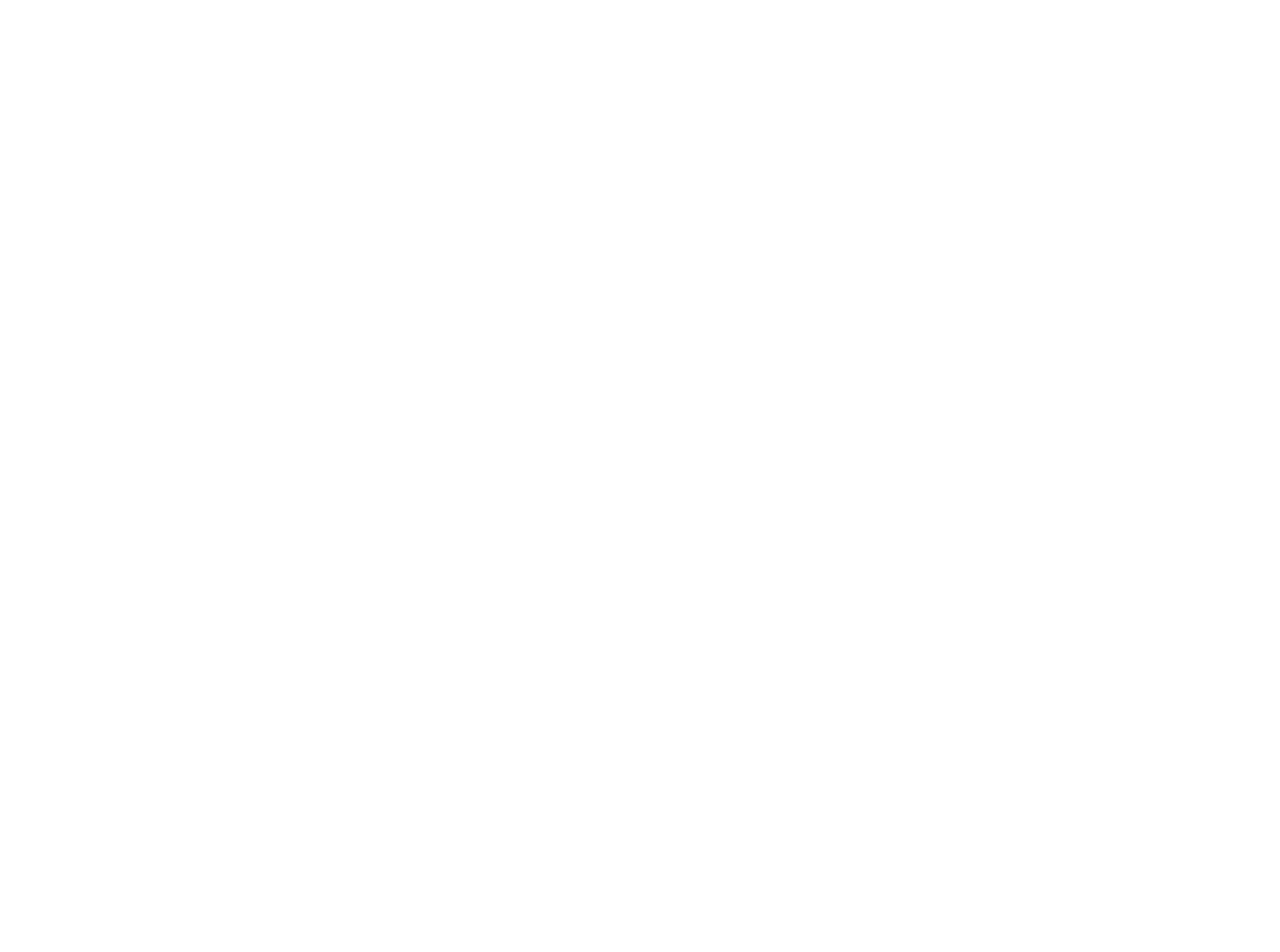
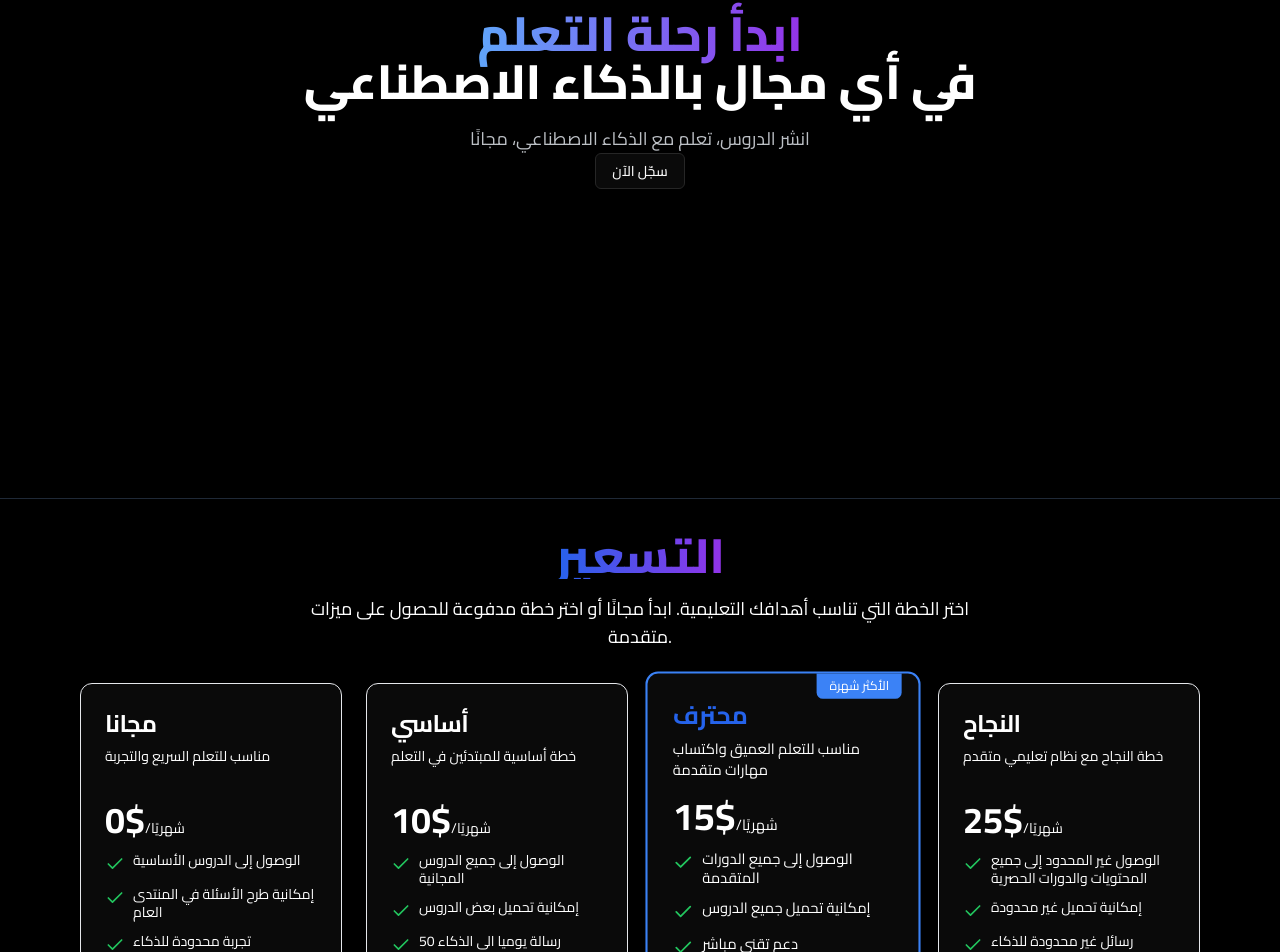
Before and after one commit to mohammed-ayoub-javascript/smartlearn, a Next.js app: page / in a window 1280 px wide. Shown: the part 301-1253 px from the top of the page. Before the commit the page ends 800 px from the top, so only its background shows below. Built offline with nearby package versions, Linux system fonts and the light colour scheme.

Commit message:
home page

```diff
--- a/src/app/(root)/page.tsx
+++ b/src/app/(root)/page.tsx
@@ -1,7 +1,16 @@
+import LandingLayout from "@/modules/landing/landing-layout";
+import Header from "@/modules/landing/ui/header";
+import Hero from "@/modules/landing/ui/hero";
+import Pricing from "@/modules/landing/ui/pricing";
+
 export default function Home() {
   return (
     <div className=" h-screen w-full">
-      تجربة
+      <LandingLayout>
+         <Header />
+         <Hero />
+         <Pricing />
+      </LandingLayout>
     </div>
   );
 }
--- a/src/app/globals.css
+++ b/src/app/globals.css
@@ -7,7 +7,7 @@ body {
 }
 
 @layer base {
-  :root {
+  .dark {
     --background: 0 0% 100%;
     --foreground: 0 0% 3.9%;
     --card: 0 0% 100%;
@@ -42,10 +42,11 @@ body {
     --sidebar-border: 220 13% 91%;
     --sidebar-ring: 217.2 91.2% 59.8%;
   }
-  .dark {
+  :root {
     --background: 0 0% 3.9%;
     --foreground: 0 0% 98%;
     --card: 0 0% 3.9%;
+    --radius: 0.5rem;
     --card-foreground: 0 0% 98%;
     --popover: 0 0% 3.9%;
     --popover-foreground: 0 0% 98%;
--- /dev/null
+++ b/src/modules/landing/landing-layout.tsx
@@ -0,0 +1,11 @@
+import React from 'react'
+
+const LandingLayout = ({children} : {children : React.ReactNode}) => {
+  return (
+    <div className=' h-full w-full'>
+        {children}
+    </div>
+  )
+}
+
+export default LandingLayout
--- /dev/null
+++ b/src/modules/landing/ui/header.tsx
@@ -0,0 +1,26 @@
+import { Button } from '@/components/ui/button';
+import { Github, User } from 'lucide-react';
+import Link from 'next/link';
+import React from 'react'
+
+const Header = () => {
+
+  return (
+<div className="w-full border-b p-3 border-white flex justify-between items-center flex-row fixed backdrop-blur-lg ">
+    <div>
+        <h1 className="font-extrabold cursor-pointer">SmartLearn</h1>
+    </div>
+    <div className="flex justify-center items-center flex-row gap-2">
+        <Button variant="outline">
+            ابدا مجانا
+        </Button>
+        <Button variant="outline">
+            <Github />
+        </Button>
+    </div>
+</div>
+
+  )
+}
+
+export default Header
--- /dev/null
+++ b/src/modules/landing/ui/hero.tsx
@@ -0,0 +1,28 @@
+import { Button } from '@/components/ui/button'
+import React from 'react'
+
+const Hero = () => {
+  return (
+<div className='h-screen flex justify-center items-center flex-col w-full border-b border-gray-800 bg-black'>
+    <h1 className='text-xl md:text-4xl lg:text-5xl font-extrabold text-white text-center px-4'>
+        <span className='bg-gradient-to-r from-blue-400 to-purple-600 bg-clip-text text-transparent'>
+            ابدأ رحلة التعلم
+        </span>
+        <br />
+        في أي مجال بالذكاء الاصطناعي
+    </h1>
+
+    <p className='mt-5 text-gray-300 text-sm md:text-base lg:text-lg text-center opacity-90'>
+        انشر الدروس، تعلم مع الذكاء الاصطناعي، مجانًا
+    </p>
+
+    <Button
+        variant="outline"
+    >
+        سجّل الآن
+    </Button>
+</div>
+  )
+}
+
+export default Hero
--- /dev/null
+++ b/src/modules/landing/ui/pricing.tsx
@@ -0,0 +1,120 @@
+import { Card, CardContent, CardDescription, CardHeader, CardTitle } from '@/components/ui/card';
+import { Check } from 'lucide-react';
+import React from 'react'
+
+const Pricing = () => {
+    const pricing = [
+        {
+            title: 'مجانا',
+            description: "مناسب للتعلم السريع والتجربة",
+            price: 0,
+            features: [
+                "الوصول إلى الدروس الأساسية",
+                "إمكانية طرح الأسئلة في المنتدى العام",
+                "تجربة محدودة للذكاء الاصطناعي التعليمي",
+            ],
+        },
+        {
+            title: 'أساسي',
+            description: "خطة أساسية للمبتدئين في التعلم",
+            price: 10,
+            features: [
+                "الوصول إلى جميع الدروس المجانية",
+                "إمكانية تحميل بعض الدروس",
+              "50 رسالة يوميا الى الذكاء الاصطناعي",
+            ],
+        },
+        {
+            title: 'محترف',
+            description: "مناسب للتعلم العميق واكتساب مهارات متقدمة",
+            price: 15,
+            features: [
+                "الوصول إلى جميع الدورات المتقدمة",
+                "إمكانية تحميل جميع الدروس",
+                "دعم تقني مباشر",
+               "150 رسالة يوميا الى الذكاء الاصطناعي" ,
+                "إمكانية إنشاء مسارات تعلم مخصصة",
+            ],
+        },
+        {
+            title: 'النجاح',
+            description: "خطة النجاح مع نظام تعليمي متقدم",
+            price: 25,
+            features: [
+                "الوصول غير المحدود إلى جميع المحتويات والدورات الحصرية",
+                "إمكانية تحميل غير محدودة",
+                "رسائل غير محدودة للذكاء الاصطناعي",
+                "إمكانية الحصول على توصيات شخصية",
+                "أولوية في الدعم الفني"
+            ],
+        },
+    ];
+
+  return (
+    <div className='flex bg-black  justify-center items-center flex-col w-full border-b border-gray-200 dark:border-gray-800 p-8 bg-gradient-to-b '>
+        <div className='text-5xl font-extrabold bg-gradient-to-r from-blue-600 to-purple-600 bg-clip-text text-transparent mb-4'>
+            التسعير
+        </div>
+        <p className='text-white text-lg mb-8 text-center max-w-2xl'>
+            اختر الخطة التي تناسب أهدافك التعليمية. ابدأ مجانًا أو اختر خطة مدفوعة للحصول على ميزات متقدمة.
+        </p>
+
+        <div className='grid grid-cols-1 md:grid-cols-2 lg:grid-cols-4 gap-6 w-full max-w-6xl px-4'>
+            {pricing.map((item, index) => (
+                <Card
+                    key={item.description}
+                    className={`group relative hover:border-blue-500 transition-all duration-300 h-full flex flex-col
+                        ${index === 2 ? 'border-2 border-blue-500 dark:border-blue-600 scale-105' : 'border-gray-200 dark:border-gray-800'}
+                        hover:shadow-lg dark:hover:shadow-blue-500/10`}
+                >
+                    {index === 2 && (
+                        <div className='absolute top-0 right-4 bg-blue-500 text-white text-xs px-3 py-1 rounded-b-md'>
+                            الأكثر شهرة
+                        </div>
+                    )}
+
+                    <CardHeader className='pb-3'>
+                        <CardTitle className={`text-2xl font-bold ${index === 2 ? 'text-blue-600' : 'text-white'}`}>
+                            {item.title}
+                        </CardTitle>
+                        <CardDescription className='text-white h-12'>
+                            {item.description}
+                        </CardDescription>
+                        <div className='mt-4'>
+                            <span className='text-4xl font-bold text-white'>
+                                {item.price}$
+                            </span>
+                            <span className='text-white text-sm'>/شهريًا</span>
+                        </div>
+                    </CardHeader>
+
+                    <CardContent className='flex-1 flex flex-col pt-0'>
+                        <div className='space-y-3 mb-6'>
+                            {item.features.map((pr) => (
+                                <div
+                                    key={pr}
+                                    className='flex items-start gap-2 text-white'
+                                >
+                                    <Check className='w-5 h-5 text-green-500 flex-shrink-0 mt-0.5' />
+                                    <span className='text-sm leading-tight'>{pr}</span>
+                                </div>
+                            ))}
+                        </div>
+
+                        <button className={`mt-auto w-full py-3 text-sm font-semibold rounded-lg transition-colors
+                            ${index === 2 ?
+                                'bg-blue-600 text-white hover:bg-blue-700' :
+                                'bg-gray-100 dark:bg-gray-800 text-gray-900 dark:text-white hover:bg-gray-200 dark:hover:bg-gray-700'
+                            }`}
+                        >
+                            ابدأ الآن
+                        </button>
+                    </CardContent>
+                </Card>
+            ))}
+        </div>
+    </div>
+  )
+}
+
+export default Pricing
--- a/tailwind.config.ts
+++ b/tailwind.config.ts
@@ -6,6 +6,8 @@ export default {
     "./src/pages/**/*.{js,ts,jsx,tsx,mdx}",
     "./src/components/**/*.{js,ts,jsx,tsx,mdx}",
     "./src/app/**/*.{js,ts,jsx,tsx,mdx}",
+    "./src/modules/**/*.{js,ts,jsx,tsx,mdx}",
+
   ],
   theme: {
   	extend: {
```
